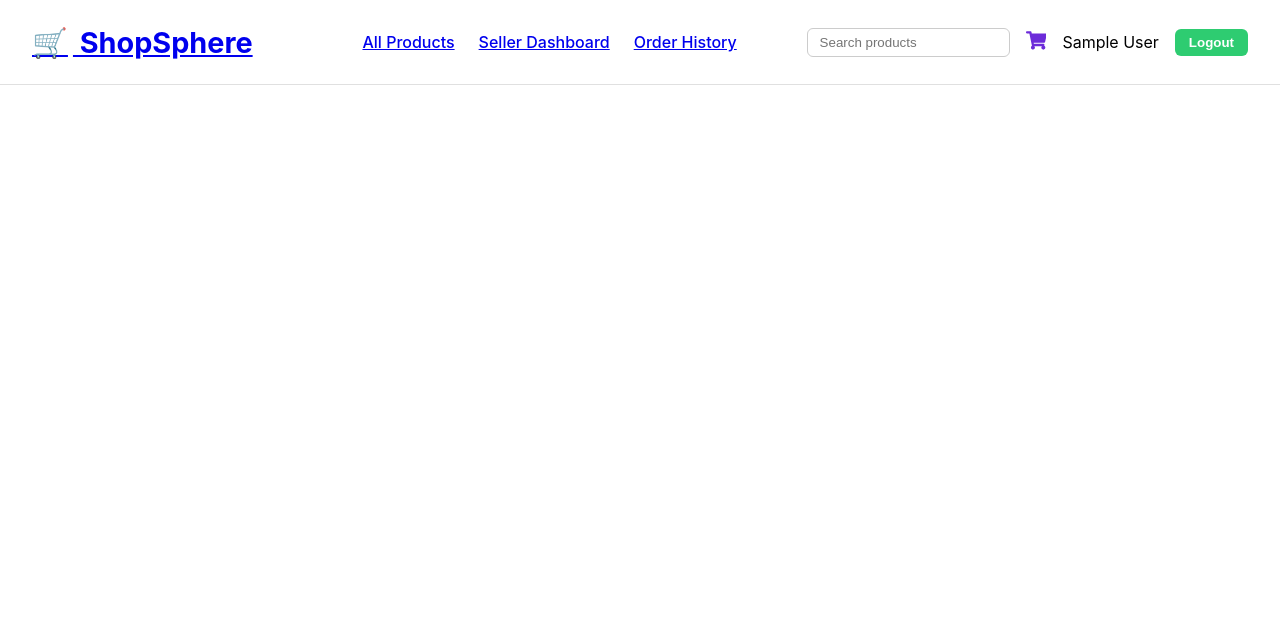
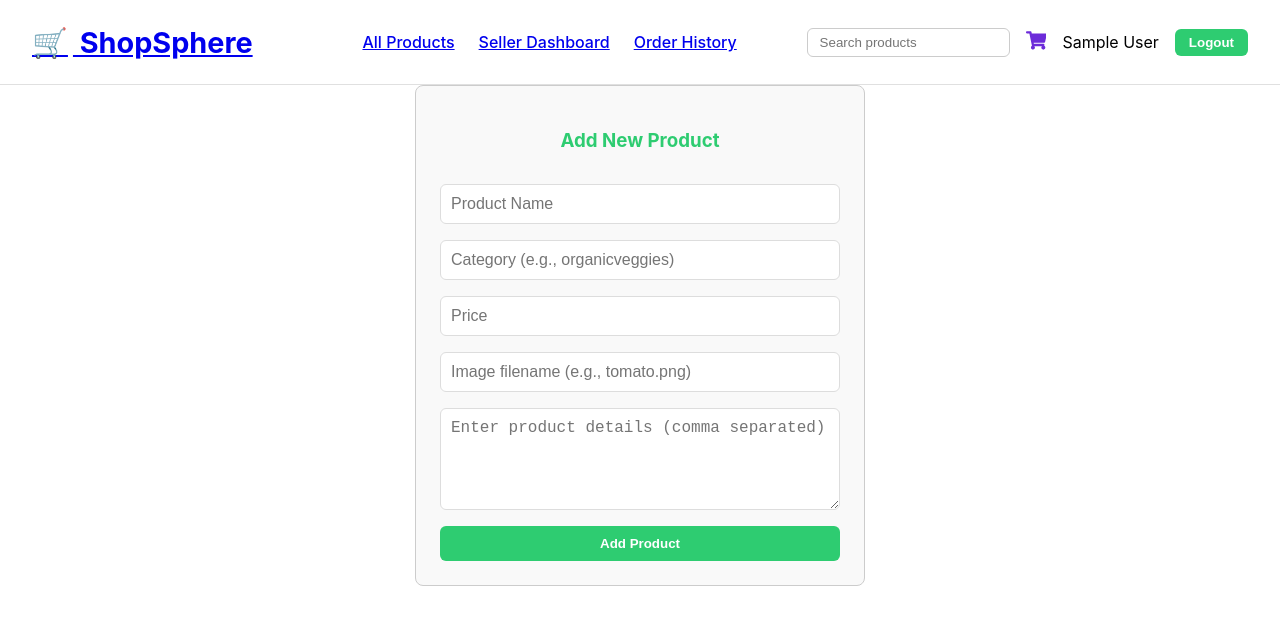
Before and after one commit to Srikanth515341/ShopSphere, a React (Create React App) app in the folder client/: page /admin/add-product in a window 1280 px wide. Shown: the top 624 px of the page. Built offline with nearby package versions, Linux system fonts and the light colour scheme; no server answers; sample sign-in values are in the browser's storage.

Commit message:
✅ Added Add New Product (Admin) Page with backend integration

```diff
--- a/client/src/App.js
+++ b/client/src/App.js
@@ -19,6 +19,8 @@ import AdminProducts from './pages/AdminProducts'; // ✅ NEW
 
 import { CartProvider } from './context/CartContext';
 import { UserProvider, useUser } from './context/UserContext';
+import AddProductPage from './pages/AddProductPage'; // ✅ NEW
+
 
 const ProtectedRoute = ({ children }) => {
   const { user } = useUser();
@@ -94,6 +96,15 @@ function App() {
               }
             />
             <Route
+  path="/admin/add-product"
+  element={
+    <ProtectedRoute>
+      <AddProductPage />
+    </ProtectedRoute>
+  }
+/>
+
+            <Route
               path="/edit/:productId"
               element={
                 <ProtectedRoute>
--- a/client/src/components/AddProductForm.js
+++ b/client/src/components/AddProductForm.js
@@ -1,5 +1,6 @@
 import React, { useState } from 'react';
 import styles from '../styles/AddProductForm.module.css';
+import axios from 'axios';
 
 const AddProductForm = ({ onAddProduct }) => {
   const [form, setForm] = useState({
@@ -14,20 +15,30 @@ const AddProductForm = ({ onAddProduct }) => {
     setForm({ ...form, [e.target.name]: e.target.value });
   };
 
-  const handleSubmit = (e) => {
+  const handleSubmit = async (e) => {
     e.preventDefault();
-    if (form.name && form.category && form.price && form.image && form.details) {
-      const newProduct = {
-        ...form,
-        discountPrice: parseFloat(form.price),
-        originalPrice: parseFloat(form.price) + 10,
-        details: form.details.split(',').map((d) => d.trim())
-      };
-      onAddProduct(newProduct);
+
+    if (!form.name || !form.category || !form.price || !form.image || !form.details) {
+      alert('❌ Please fill in all fields.');
+      return;
+    }
+
+    const newProduct = {
+      name: form.name,
+      category: form.category,
+      price: parseFloat(form.price),
+      image: form.image,
+      details: form.details
+    };
+
+    try {
+      await axios.post('http://localhost:5000/api/products', newProduct);
       setForm({ name: '', category: '', price: '', image: '', details: '' });
       alert('✅ Product added successfully!');
-    } else {
-      alert('❌ Please fill in all fields.');
+      if (onAddProduct) onAddProduct(); // optional callback
+    } catch (error) {
+      console.error('Error adding product:', error);
+      alert('❌ Failed to add product');
     }
   };
 
@@ -60,7 +71,7 @@ const AddProductForm = ({ onAddProduct }) => {
       <input
         type="text"
         name="image"
-        placeholder="Image filename (e.g., potato.png)"
+        placeholder="Image filename (e.g., tomato.png)"
         value={form.image}
         onChange={handleChange}
       />
--- /dev/null
+++ b/client/src/pages/AddProductPage.js
@@ -0,0 +1,13 @@
+import React from 'react';
+import AddProductForm from '../components/AddProductForm';
+import styles from '../styles/AddProductForm.module.css';
+
+const AddProductPage = () => {
+  return (
+    <div className={styles.pageWrapper}>
+      <AddProductForm />
+    </div>
+  );
+};
+
+export default AddProductPage;
```
Also changed, not shown: 2 other files (tests, documents, lock files or other folders).
